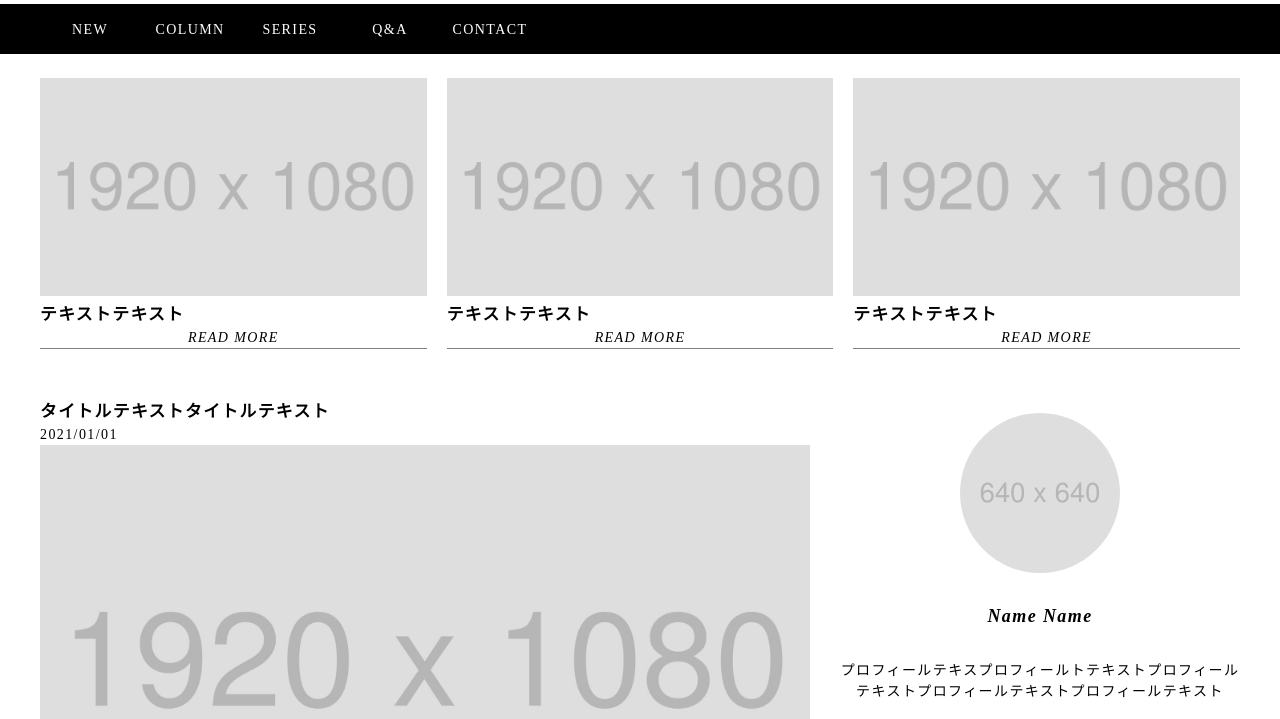
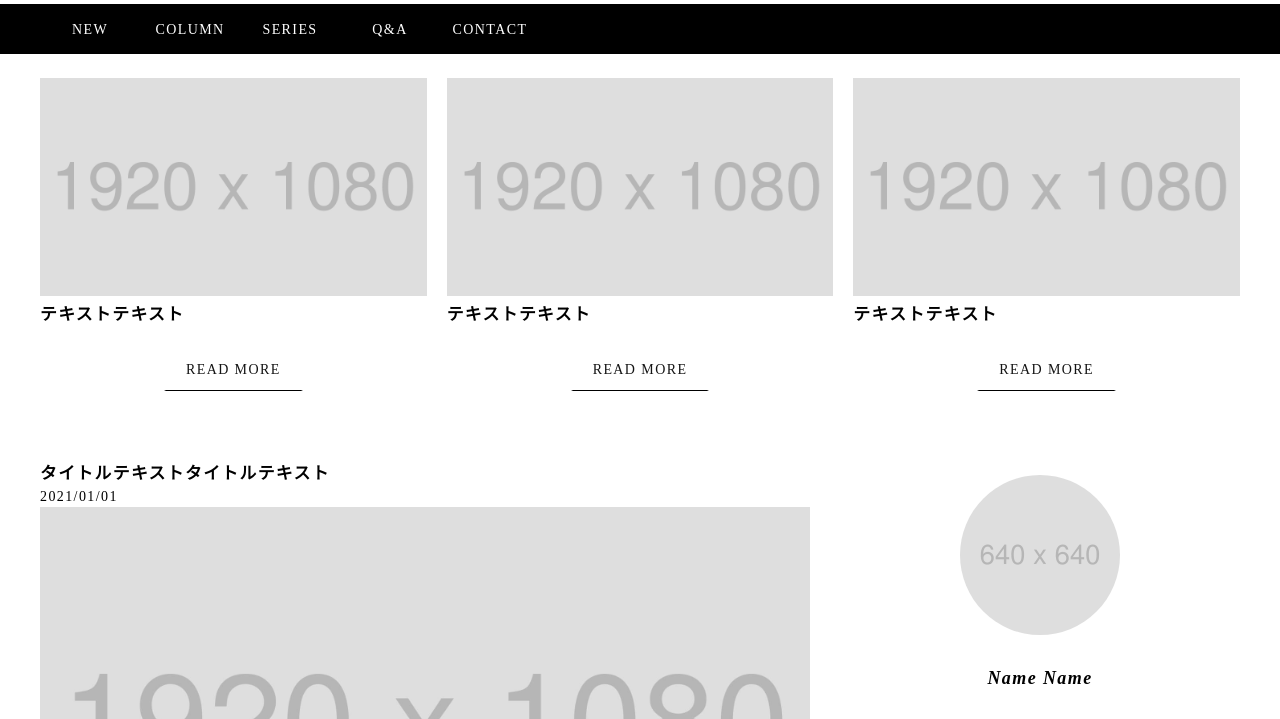
Before and after one commit to manaki-e/prototype-travelblog, a plain HTML site: page index.html in a window 1280 px wide. Shown: the part 72-791 px from the top of the page. Drawn offline with Linux system fonts and the light colour scheme; a script that the page names is missing.

Commit message:
#8 完成

```diff
--- a/css/style.scss
+++ b/css/style.scss
@@ -15,6 +15,7 @@ body {
 .inner {
   max-width: 1200px;
   margin: 0 auto;
+  padding: 0px 16px;
 }
 
 .title {
@@ -37,8 +38,65 @@ ul {
   }
 }
 
-.readmore{
-  font-style: italic;
+.readmore {
+  margin: 20px auto;
+  text-align: center;
+  position: relative;
+  top: 0;
+  left: 0;
+
+  &::before {
+    position: absolute;
+    bottom: 0;
+    left: 50%;
+    content: "";
+    width: 80px;
+    transform: translate(-50%);
+    border-bottom: 1px black solid;
+  }
+
+  .button {
+    position: relative;
+    display: inline-block;
+    padding: 10px 20px;
+    border: 2px solid #fff;
+    color: rgb(20, 20, 20);
+    text-align: center;
+    text-decoration: none;
+    outline: none;
+    transition: all 0.3s;
+    cursor: pointer;
+    border-bottom: black 1px solid;
+  }
+
+  .button::before,
+  .button::after {
+    position: absolute;
+    top: -2px;
+    right: -2px;
+    bottom: -2px;
+    left: -2px;
+    z-index: 2;
+    content: "";
+    transition: all 0.5s;
+  }
+  .button::before {
+    border-top: 2px solid #e291d1;
+    border-bottom: 2px solid #e291d1;
+    transform: scale(0, 1);
+  }
+  .button::after {
+    border-right: 2px solid #e291d1;
+    border-left: 2px solid #e291d1;
+    transform: scale(1, 0);
+  }
+  .button:hover {
+    color: #e291d1;
+  }
+  .button:hover::after,
+  .button:hover::before {
+    transform: scale(1);
+  }
 }
 /* ======================================
 header
@@ -112,12 +170,6 @@ pickup
       font-weight: 600;
       font-size: larger;
     }
-
-    &__add {
-      text-align: center;
-      border-bottom: 1px gray solid;
-      font-style: italic;
-    }
   }
 }
 
@@ -135,7 +187,7 @@ main
   &__article {
     height: auto;
 
-    &__title{
+    &__title {
       font-weight: 800;
       font-size: larger;
     }
@@ -235,7 +287,7 @@ footer
       font-style: italic;
     }
 
-    &__about{
+    &__about {
       margin-bottom: 8px;
       list-style: circle;
     }
@@ -251,7 +303,7 @@ footer
       cursor: pointer;
     }
 
-    .twitter{
+    .twitter {
       height: 300px;
       overflow: auto;
       box-sizing: border-box;
--- a/index.html
+++ b/index.html
@@ -39,21 +39,31 @@
             <img src="./img/pickup1.jpg" alt="" width="1920" height="1080">
           </div>
           <div class="pickup__item__text">テキストテキスト</div>
-          <div class="pickup__item__add">READ MORE</div>
+          <div class="readmore">
+            <span class="button">
+              READ MORE
+            </span>
+          </div>
         </li>
         <li class="pickup__item">
           <div class="pickup__item__img">
             <img src="./img/pickup2.jpg" alt="" width="1920" height="1080">
           </div>
           <div class="pickup__item__text">テキストテキスト</div>
-          <div class="pickup__item__add">READ MORE</div>
+          <div class="readmore">
+            <span class="button">
+              READ MORE
+            </span>
+          </div>
         </li>
         <li class="pickup__item">
           <div class="pickup__item__img">
             <img src="./img/pickup3.jpg" alt="" width="1920" height="1080">
           </div>
           <div class="pickup__item__text">テキストテキスト</div>
-          <div class="pickup__item__add">READ MORE</div>
+          <div class="readmore">
+            <span class="button">READ MORE</span>
+          </div>
         </li>
       </ul>
     </section>
@@ -66,7 +76,11 @@
           <img src="./img/main1.jpg" alt="" width="1920" height="1080">
         </div>
         <div class="main__article__text">本文テキスト本文テキスト</div>
-        <div class="readmore">READ MORE</div>
+        <div class="readmore">
+          <span class="button">
+            READ MORE
+          </span>
+        </div>
       </article>
       <article class="main__article">
         <div class="main__article__title">タイトルテキストタイトルテキスト</div>
@@ -75,7 +89,11 @@
           <img src="./img/main2.jpg" alt="" width="1920" height="1080">
         </div>
         <div class="main__article__text">本文テキスト本文テキスト</div>
-        <div class="readmore">READ MORE</div>
+        <div class="readmore">
+          <span class="button">
+            READ MORE
+          </span>
+        </div>
       </article>
       <article class="main__article">
         <div class="main__article__title">タイトルテキストタイトルテキスト</div>
@@ -84,7 +102,11 @@
           <img src="./img/main3.jpg" alt="" width="1920" height="1080">
         </div>
         <div class="main__article__text">本文テキスト本文テキスト</div>
-        <div class="readmore">READ MORE</div>
+        <div class="readmore">
+          <span class="button">
+            READ MORE
+          </span>
+        </div>
       </article>
       <article class="main__article">
         <div class="main__article__title">タイトルテキストタイトルテキスト</div>
@@ -93,7 +115,11 @@
           <img src="./img/main4.jpg" alt="" width="1920" height="1080">
         </div>
         <div class="main__article__text">本文テキスト本文テキスト</div>
-        <div class="readmore">READ MORE</div>
+        <div class="readmore">
+          <span class="button">
+            READ MORE
+          </span>
+        </div>
       </article>
     </section>
 
```
Also changed, not shown: css/style.css, css/style.min.css, 2 other files.
